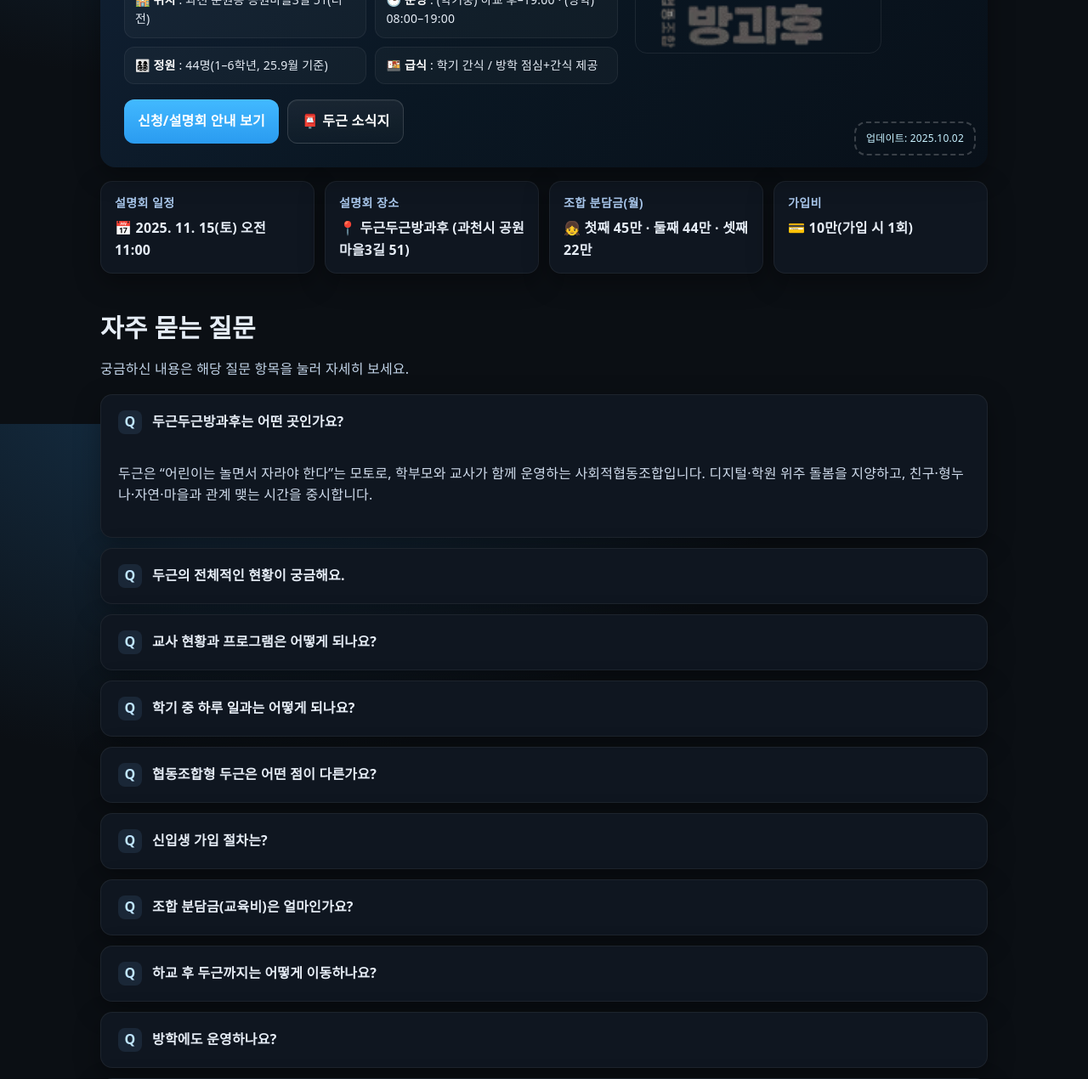
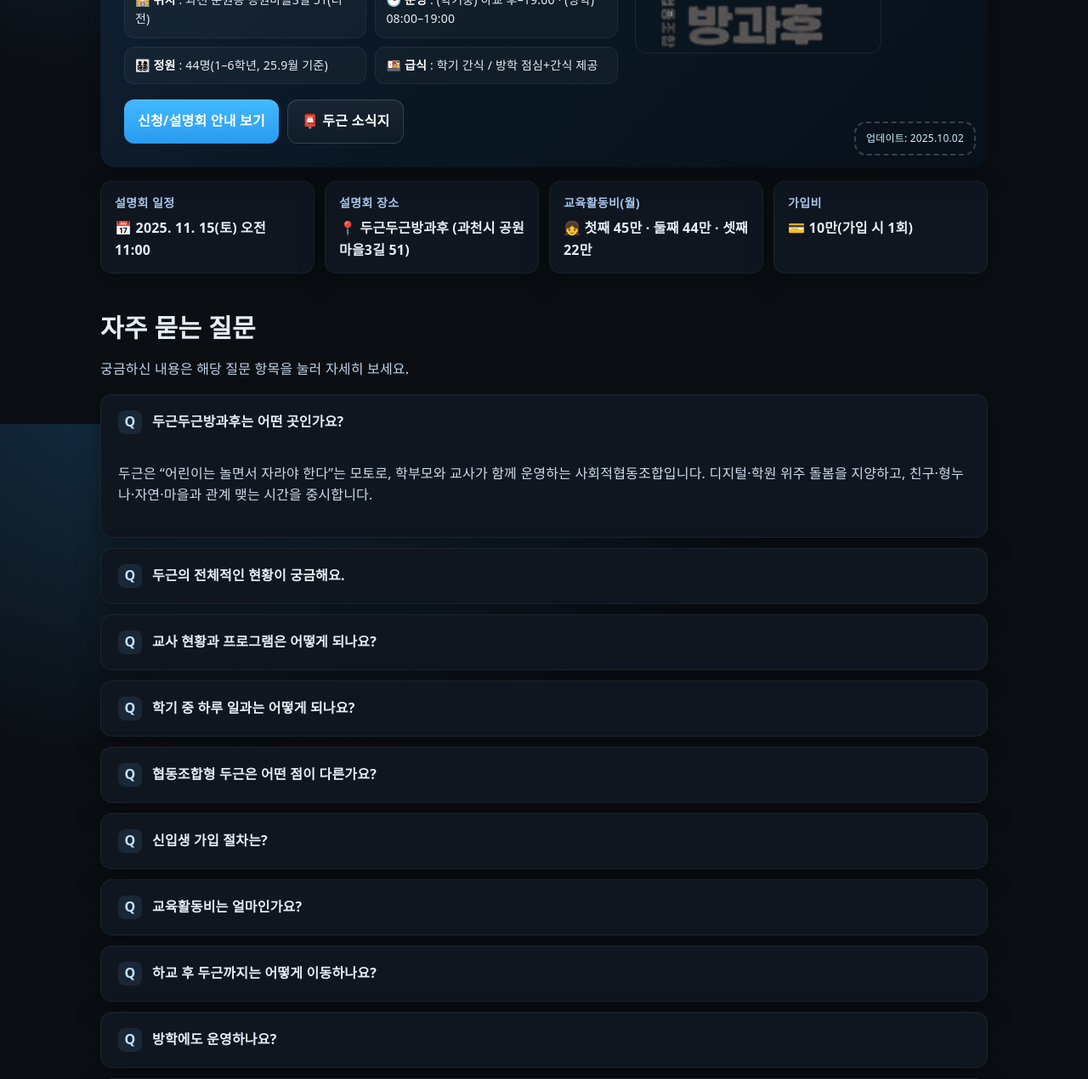
Before and after one commit to dgdg-news/freshman2026, a plain HTML site: page index.html in a window 1280 px wide. Shown: the part 301-1571 px from the top of the page at 85% size. Drawn offline with Linux system fonts and the light colour scheme.

Commit message:
Update index.html

```diff
--- a/index.html
+++ b/index.html
@@ -122,7 +122,7 @@
     <div class="infobar">
       <div class="info-card"><h4>설명회 일정</h4><p>📅 2025. 11. 15(토) 오전 11:00</p></div>
       <div class="info-card"><h4>설명회 장소</h4><p>📍 두근두근방과후 (과천시 공원마을3길 51)</p></div>
-      <div class="info-card"><h4>조합 분담금(월)</h4><p>👧 첫째 45만 · 둘째 44만 · 셋째 22만</p></div>
+      <div class="info-card"><h4>교육활동비(월)</h4><p>👧 첫째 45만 · 둘째 44만 · 셋째 22만</p></div>
       <div class="info-card"><h4>가입비</h4><p>💳 10만(가입 시 1회)</p></div>
     </div>
 
@@ -203,7 +203,7 @@
         </details>
 
         <details class="faq-item">
-          <summary><span class="q">Q</span>조합 분담금(교육비)은 얼마인가요?</summary>
+          <summary><span class="q">Q</span>교육활동비는 얼마인가요?</summary>
           <div class="a">
             <ul>
               <li>월 분담금(조합원) : <b>첫째 45만원 · 둘째 44만원 · 셋째 22만원</b></li>
```
